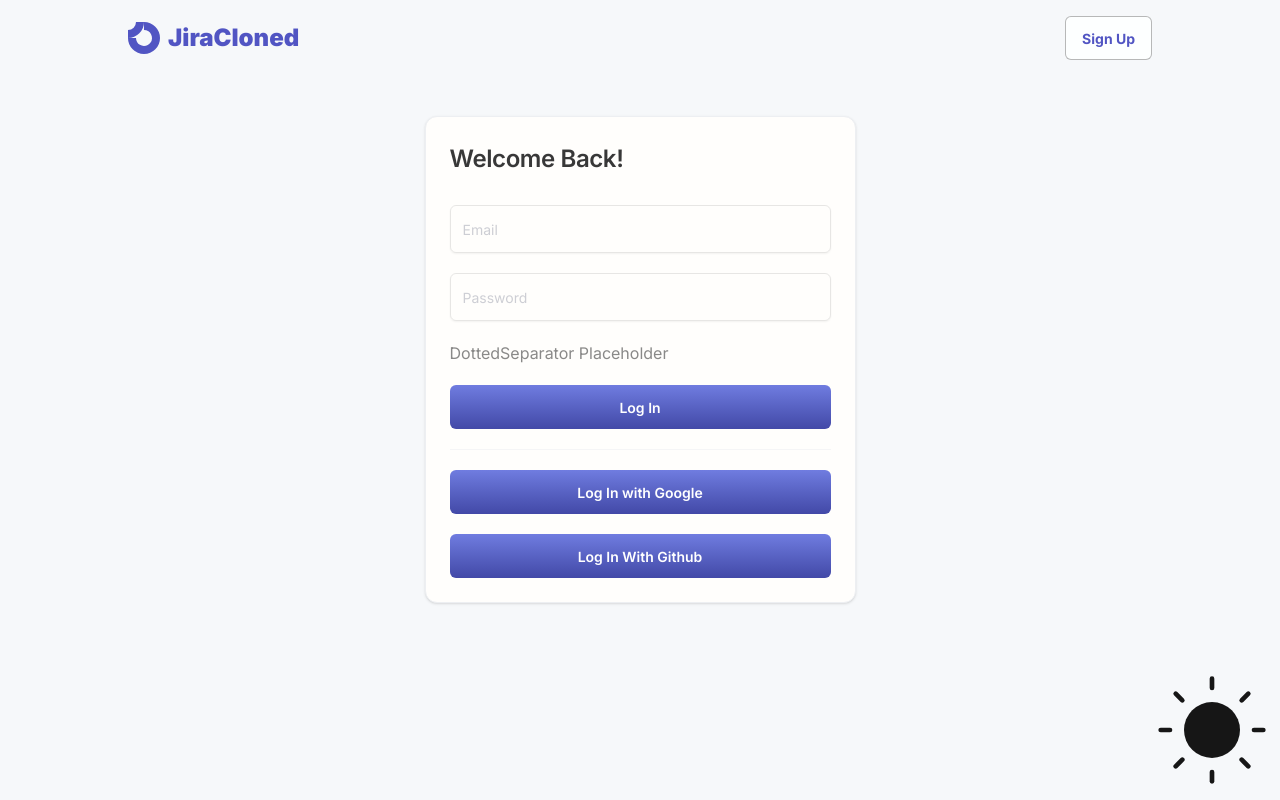
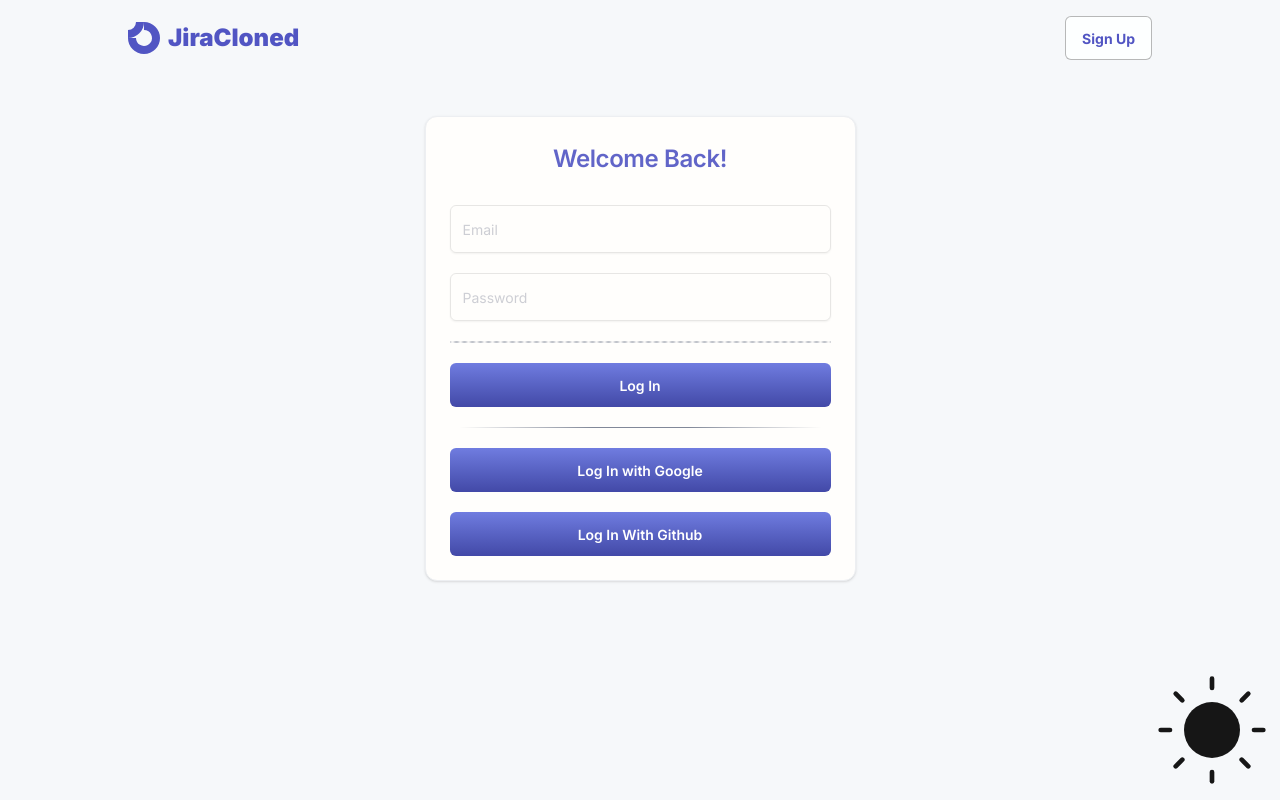
Before and after one commit to PaulHaze/jira-clone, a Next.js app: page /sign-up in a window 1280 px wide. Built offline with nearby package versions, Linux system fonts and the light colour scheme.

Commit message:
dotted separator and faded separator added

```diff
--- a/src/components/ui/DottedSeparator.tsx
+++ b/src/components/ui/DottedSeparator.tsx
@@ -8,7 +8,8 @@ type DottedSeparatorProps = {
   direction?: 'horizontal' | 'vertical';
 };
 
-// --light --muted for variables
+// backgroundImage: `radial-gradient(circle, oklch(var(--${color})) 25%, transparent 95%)`,
+// good for fading lines
 
 export function DottedSeparator({
   className,
@@ -19,7 +20,6 @@ export function DottedSeparator({
   direction = 'horizontal',
 }: DottedSeparatorProps) {
   const isHorizontal = direction === 'horizontal';
-  // const dotColor = `var(--light)`;
   return (
     <div
       className={cn(
@@ -29,7 +29,19 @@ export function DottedSeparator({
         className,
       )}
     >
-      <p className={`text-content-${color}`}>DottedSeparator Placeholder</p>
+      <div
+        className={isHorizontal ? 'flex-grow' : 'flex-grow-0'}
+        style={{
+          width: isHorizontal ? '100%' : height,
+          height: isHorizontal ? height : '100%',
+          backgroundImage: `radial-gradient(circle, oklch(var(--${color})) 25%, transparent 95%)`,
+          backgroundSize: isHorizontal
+            ? `${parseInt(dotSize) + parseInt(gapSize)}px ${height}`
+            : `${height} ${parseInt(dotSize) + parseInt(gapSize)}px`,
+          backgroundRepeat: isHorizontal ? 'repeat-x' : 'repeat-y',
+          backgroundPosition: 'center',
+        }}
+      />
     </div>
   );
 }
--- a/src/features/auth/SignInCard.tsx
+++ b/src/features/auth/SignInCard.tsx
@@ -8,14 +8,17 @@ import {
   Input,
   Button,
   DottedSeparator,
+  Separator,
 } from '@/components/ui';
 
 export function SignInCard() {
   return (
     <Card className="mx-auto max-w-xs border-base-300">
-      <CardHeader className="mb-1">
+      <CardHeader className="mb-1 flex-center">
         <CardTitle>
-          <h3 className="font-semibold opacity-85">Welcome Back!</h3>
+          <h3 className="font-semibold text-primary opacity-90">
+            Welcome Back!
+          </h3>
         </CardTitle>
       </CardHeader>
       <CardContent>
@@ -34,9 +37,10 @@ export function SignInCard() {
               console.log('pwd');
             }}
           />
-          <DottedSeparator className="opacity-50" color="muted" />
+          <DottedSeparator className="opacity-50" color="light" />
+
           <Button className="w-full">Log In</Button>
-          <hr className="opacity-40" />
+          <Separator className="bg-faded-separator" />
           <Button className="w-full">Log In with Google</Button>
           <Button className="w-full">Log In With Github</Button>
         </form>
--- a/tailwind.config.ts
+++ b/tailwind.config.ts
@@ -128,11 +128,8 @@ export default {
         '4xl': '32rem',
       },
       backgroundImage: {
-        'primary-gradient':
-          'linear-gradient(180deg, #626dcf 0%, #ff581c 97.73%)',
-        'gradient-radial': 'radial-gradient(var(--tw-gradient-stops))',
-        'gradient-conic':
-          'conic-gradient(from 180deg at 50% 50%, var(--tw-gradient-stops))',
+        'faded-separator':
+          'radial-gradient(circle, oklch(var(--light)) 25%, transparent 95%)',
       },
     },
   },
```
